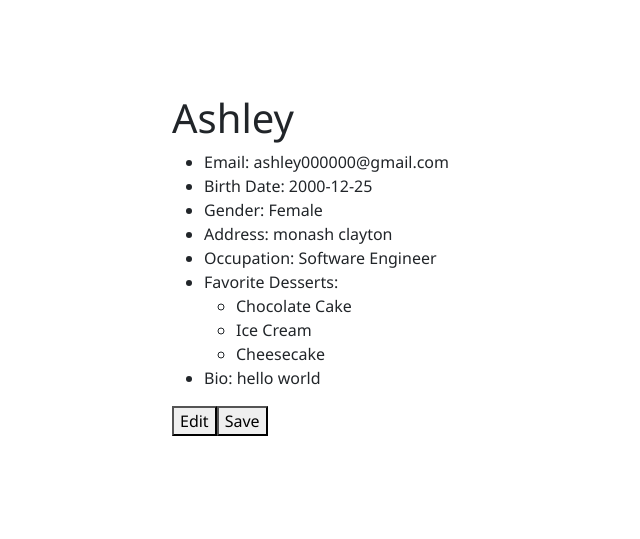
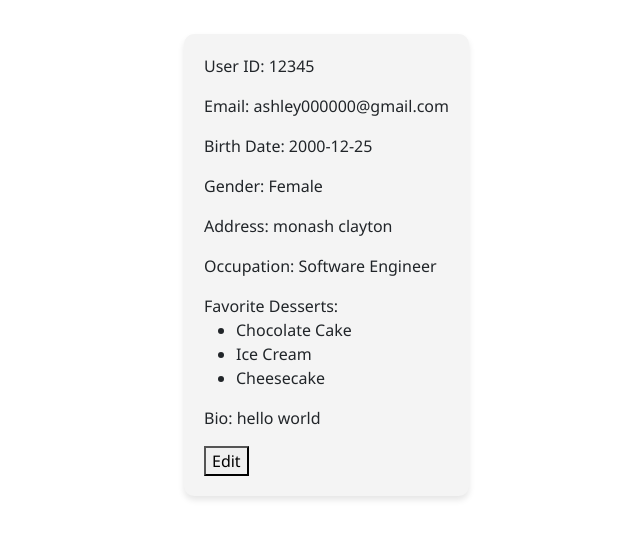
Before and after one commit to jzhu0106/Assignment5032Jianqin, a Vue app in the folder vue-project/: page / in a window 1280 px wide. Shown: the part 135-674 px from the top of the page, without its empty margins (171-811 px from the left). Built offline with nearby package versions, Linux system fonts and the light colour scheme.

Commit message:
edit profile

```diff
--- a/vue-project/src/components/Profile.vue
+++ b/vue-project/src/components/Profile.vue
@@ -1,49 +1,86 @@
 <template>
   <div class="container">
-    <h1>{{ profile[0].name }}</h1>
-    <ul>
+    <p>User ID: {{ userProfile.userId }}</p>
 
-      <li>Email: {{ profile[0].email }}</li>
-      <li>Birth Date: {{ profile[0].birthDate }}</li>
-      <li>Gender: {{ profile[0].gender }}</li>
-      <li>Address: {{ profile[0].address }}</li>
-      <li>Occupation: {{ profile[0].occupation }}</li>
-      <li>Favorite Desserts:
-        <ul>
-          <li v-for="dessert in profile[0].favoriteDesserts" :key="dessert">{{ dessert }}</li>
-        </ul>
-      </li>
-      <li>Bio: {{ profile[0].bio }}</li>
-    </ul>
+    <p>
+      Email:
+      <input v-if="isEditing" v-model="userProfile.email" />
+      <span v-else>{{ userProfile.email }}</span>
+    </p>
 
-    <button> Edit </button>
-    <button> Save </button>
+    <p>
+      Birth Date:
+      <input v-if="isEditing" v-model="userProfile.birthDate" type="date" />
+      <span v-else>{{ userProfile.birthDate }}</span>
+    </p>
+
+    <p>
+      Gender:
+      <select v-if="isEditing" v-model="userProfile.gender">
+        <option value="Male">Male</option>
+        <option value="Female">Female</option>
+      </select>
+      <span v-else>{{ userProfile.gender }}</span>
+    </p>
+
+    <p>
+      Address:
+      <input v-if="isEditing" v-model="userProfile.address" />
+      <span v-else>{{ userProfile.address }}</span>
+    </p>
+
+    <p>
+      Occupation:
+      <input v-if="isEditing" v-model="userProfile.occupation" />
+      <span v-else>{{ userProfile.occupation }}</span>
+    </p>
+
+    <p>Favorite Desserts:
+      <ul>
+        <li v-for="(dessert, index) in userProfile.favoriteDesserts" :key="index">
+          <input v-if="isEditing" v-model="userProfile.favoriteDesserts[index]" />
+          <span v-else>{{ dessert }}</span>
+        </li>
+      </ul>
+    </p>
+
+    <p>
+      Bio:
+      <textarea v-if="isEditing" v-model="userProfile.bio"></textarea>
+      <span v-else>{{ userProfile.bio }}</span>
+    </p>
+    <button @click="editProfile" v-if="!isEditing">Edit</button>
+    <button @click="saveProfile" v-if="isEditing">Save</button>
   </div>
 </template>
 
+<script setup>
+import profile from "../assets/json/UserProfile.json";
+import { ref, computed } from "vue";
 
 
-<script setup>
-import profile from "../assets/json/UserProfile.json";
+const userProfile = ref(profile[0]);
+const isEditing = ref(false);
 
-import { ref, computed } from "vue"
 
-// Our logic will go here
+const editProfile = () => {
+  isEditing.value = true;
+};
+
+
+const saveProfile = () => {
+  isEditing.value = false;
+};
 </script>
 
 <style scoped>
-/* h1 {
-  margin-bottom: 20px;
-} */
-
-
- .container {
+.container {
   font-family: "Segoe UI", Tahoma, Geneva, Verdana, sans-serif;
   max-width: 80vw;
   margin: 0 auto;
   padding: 20px;
-  /* background-color: #f4f4f4; */
-  /* border-radius: 10px; */
-  /* box-shadow: 0 4px 6px rgba(0, 0, 0, 0.1); */
+  background-color: #f4f4f4;
+  border-radius: 10px;
+  box-shadow: 0 4px 6px rgba(0, 0, 0, 0.1);
 }
 </style>
```
